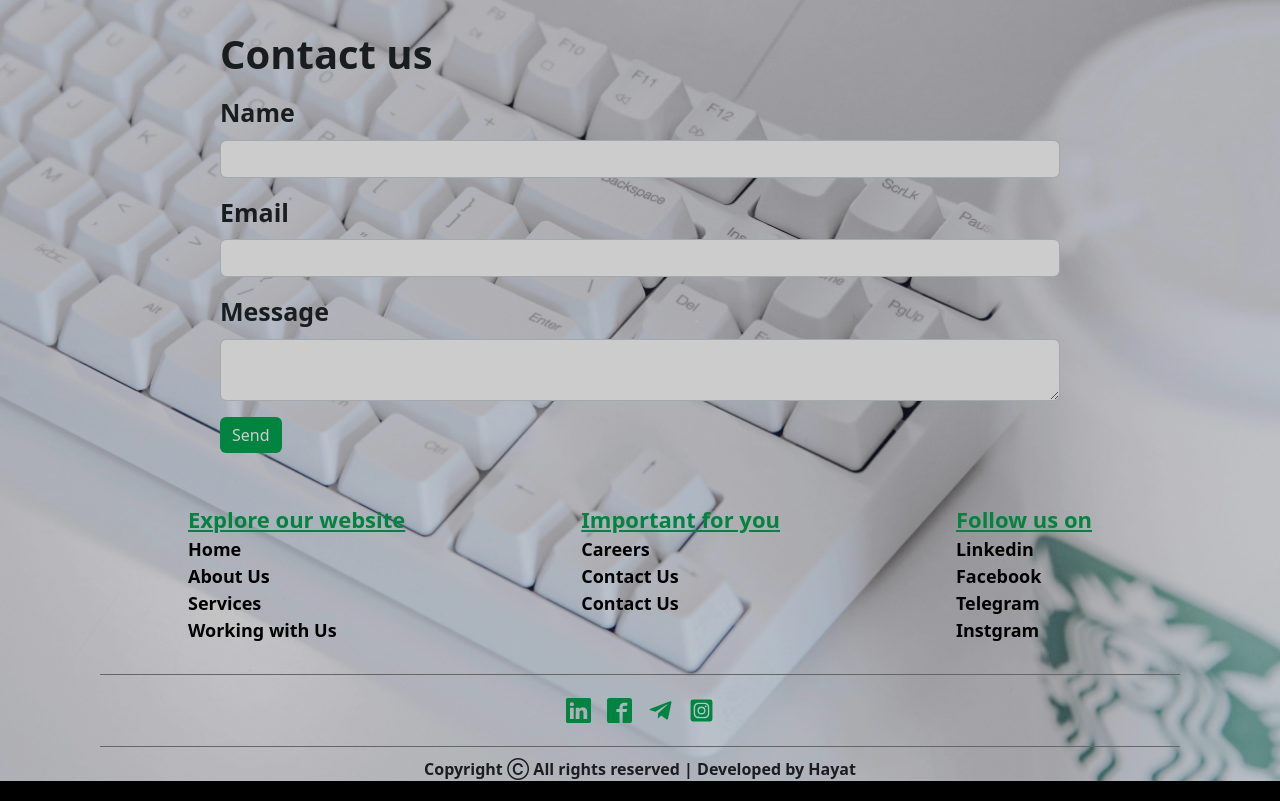
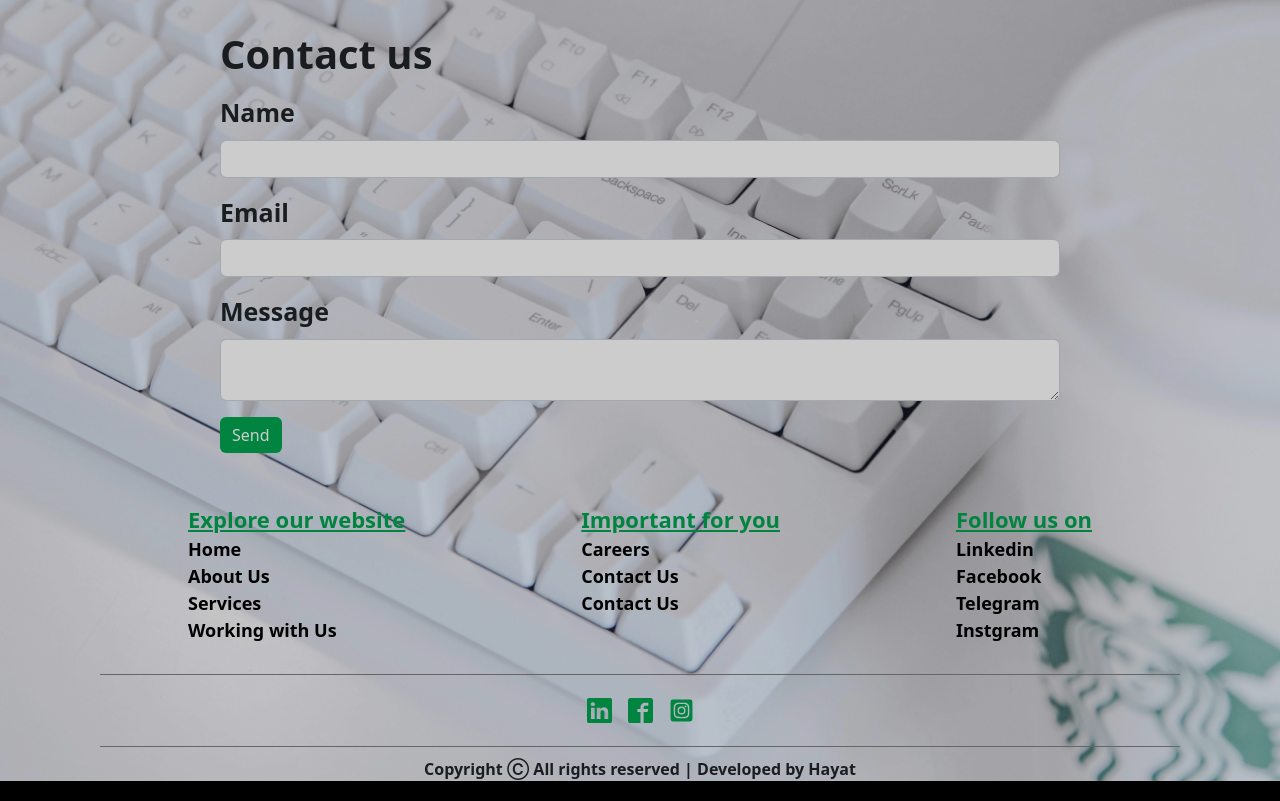
Before and after one commit to Hayat-Jemal/Q-project, a React (Create React App) app: page / in a window 1280 px wide. Shown: the part 4189-4990 px from the top of the page. Built offline with nearby package versions, Linux system fonts and the light colour scheme.

Commit message:
finishing

```diff
--- a/src/App.js
+++ b/src/App.js
@@ -3,15 +3,6 @@ import ReactDom from "react-dom";
 import './App.css';
 import Home from './Components/Home/Home';
 import NavBar from './Components/NavBar/NavBar';
-// import {HashLink as Link} from "react-router-hash-link"
-import {
-  BrowserRouter as Router,
-  Switch,
-  Routes,
-  Route,
-  Redirect,
-  Link,Navigate
-} from "react-router-dom"
 import About from './Components/About/About';
 // import Clients from './Components/Clients/Clients';
 import Services from './Components/Services/Services';
--- a/src/Components/Footer/Footer.js
+++ b/src/Components/Footer/Footer.js
@@ -34,14 +34,14 @@ function Footer() {
         </div>
         </div>
         <div className='footerIcons'>
-            <Link to="https://www.linkedin.com/in/hayat-jemal/"><BsLinkedin  className='icon'/></Link>
+        <a href="https://linkedin.com/in/hayat-jemal" target="_blank"><BsLinkedin  className='icon'/></a>
+        <a href="https://linkedin.com/in/hayat-jemal" target="_blank"><ImFacebook2  className='icon'/></a>
+        <a href="https://linkedin.com/in/hayat-jemal" target="_blank"><FaInstagramSquare className='icon'/></a>
+
+        {/* <Link to={{ pathname: "https://linkedin.com/in/hayat-jemal" }} target="_blank"><BsLinkedin  className='icon'/></Link>
             <Link to="contactUs"><ImFacebook2  className='icon'/></Link>
             <Link to="contactUs"><FaTelegramPlane className='icon'/></Link>
-            <Link to="contactUs"><FaInstagramSquare className='icon'/></Link>
-
-
-
-
+            <Link to="contactUs"><FaInstagramSquare className='icon'/></Link> */}
 
         </div>
         <div className='footerCopyright'>
--- a/src/Components/NavBar/NavBar.module.css
+++ b/src/Components/NavBar/NavBar.module.css
@@ -30,8 +30,9 @@
         position: absolute;
         right: 5%;
         cursor: pointer;
+        color: green;
     }
-    .NavBar nav ul {
+    .NavBar ul {
         display: flex;
         flex-direction: column;
         position: absolute;
@@ -44,7 +45,7 @@
         z-index: 1;
     }
 
-    .NavBar nav ul li a {
+    .NavBar ul li a {
         color: black;
         list-style: none;
         text-decoration: none;
```
Also changed, not shown: src/Components/NavBar/NavLinks.js (+7 -5 lines).
